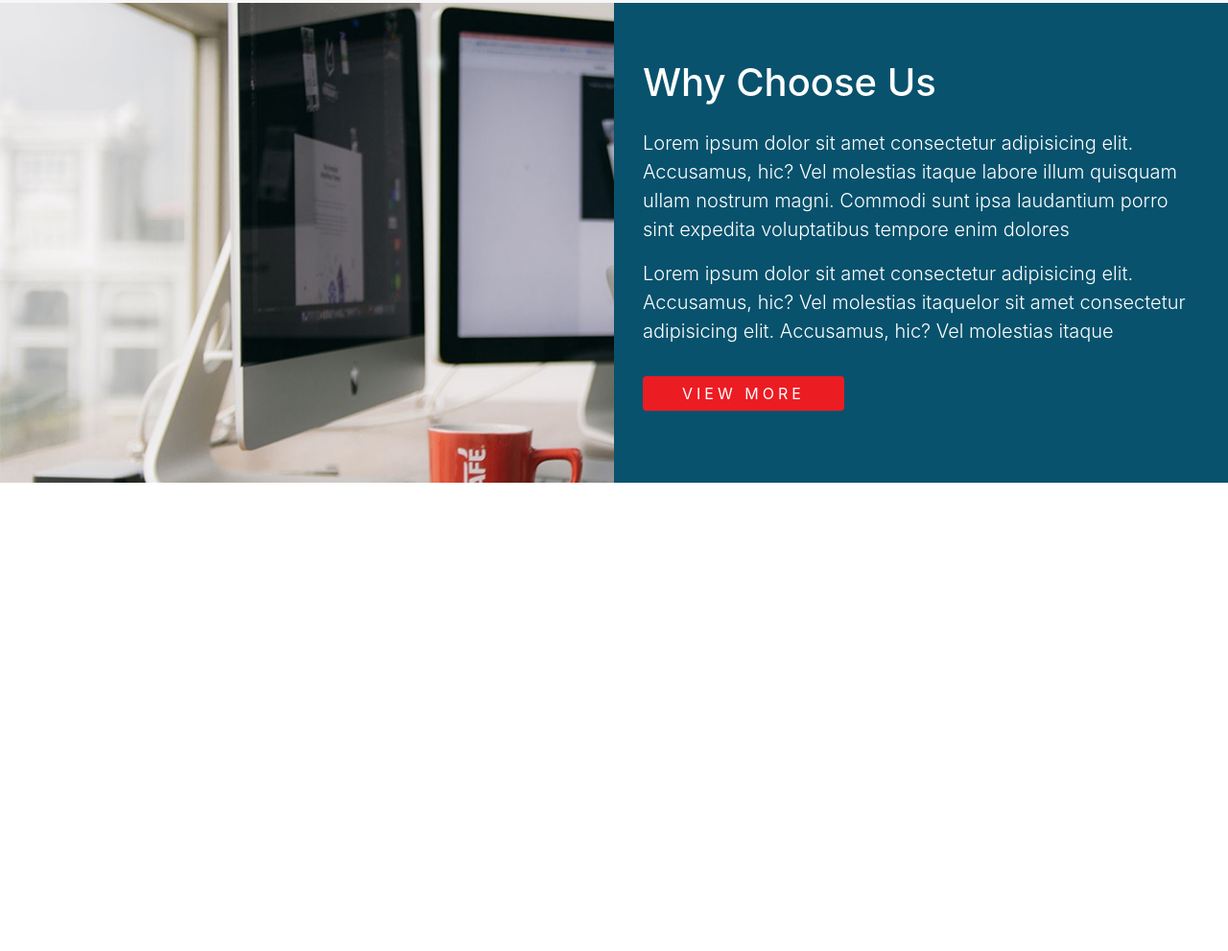
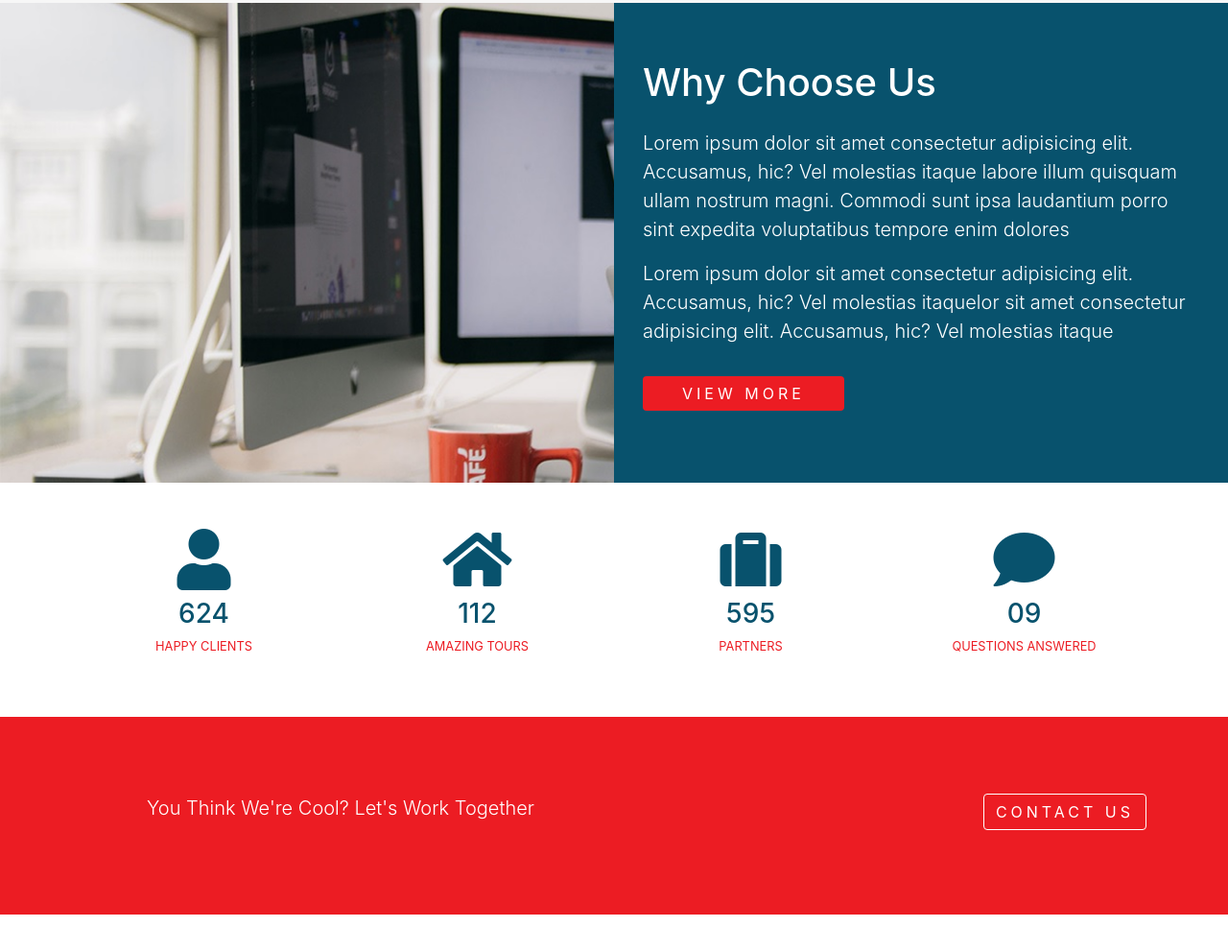
Before and after one commit to EslamKhalaf9/First-Bootstrap-4-Project, a plain HTML site: page index.html in a window 1280 px wide. Shown: the part 4308-5299 px from the top of the page at 96% size. Drawn offline with Linux system fonts and the light colour scheme.

Commit message:
added statistics section and contact section

```diff
--- a/css/style.css
+++ b/css/style.css
@@ -235,7 +235,6 @@
 /* Start Choose-us */
 #choose-us .row{
   background: url('../assets/testimonials.jpg') no-repeat center center/cover;
-  height: 500px;
   margin: 0
 }
 
@@ -243,6 +242,7 @@
   background-color: var(--primary-color);
   color: #fff;
   height: 100%;
+  min-height: 500px;
   display: flex;
   align-items: center;
 }
@@ -260,6 +260,30 @@
 }
 
 /* End Choose-us */
+
+/* Start Statistics */
+#statistics {
+  color: var(--primary-color);
+}
+
+#statistics p{
+  color: var(--secondary-color);
+  font-size: 0.8rem;
+}
+/* End Statistics */
+
+/* Start Contact */
+#contact{
+  background: var(--secondary-color);
+  padding: 5rem 0;
+}
+
+#contact .btn{
+  color: #fff;
+  border: 1px solid #fff;
+  letter-spacing: 4px;
+}
+/* End Contact */
 
 
 
--- a/index.html
+++ b/index.html
@@ -338,7 +338,7 @@
     <!-- Start Choose-us -->
     <section id="choose-us">
       <div class="row">
-        <div class="content col-md-6 ml-auto">
+        <div class="content col-md-6 ml-auto py-3">
             <div class="container">
               <h3 class="h1 mb-4">Why Choose Us</h3>
               <p class="lead">Lorem ipsum dolor sit amet consectetur adipisicing elit. Accusamus, hic? Vel molestias itaque labore illum quisquam ullam nostrum magni. Commodi sunt ipsa laudantium porro sint expedita voluptatibus tempore enim dolores</p>
@@ -350,6 +350,48 @@
     </section>
     <!-- End Choose-us -->
 
+    <!-- Start Statistics -->
+    <section id="statistics">
+      <div class="container">
+        <div class="row text-center my-5">
+          <div class="col-md-6 col-lg-3">
+            <i class="fas fa-user fa-fw fa-4x mb-2"></i>
+            <span class="d-block h3">624</span>
+            <p class="text-uppercase">happy clients</p>
+          </div>
+          <div class="col-md-6 col-lg-3">
+            <i class="fas fa-home fa-fw fa-4x mb-2"></i>
+            <span class="d-block h3">112</span>
+            <p class="text-uppercase">Amazing Tours</p>
+          </div>
+          <div class="col-md-6 col-lg-3">
+            <i class="fas fa-suitcase fa-fw fa-4x mb-2"></i>
+            <span class="d-block h3">595</span>
+            <p class="text-uppercase">Partners</p>
+          </div>
+          <div class="col-md-6 col-lg-3">
+            <i class="fas fa-comment fa-fw fa-4x mb-2"></i>
+            <span class="d-block h3">09</span>
+            <p class="text-uppercase">Questions Answered</p>
+          </div>
+        </div>
+      </div>
+    </section>
+    <!-- End Statistics -->
+
+    <!-- Start Contact us -->
+    <section id="contact">
+      <div class="container">
+        <div class="row text-white text-left text-md-center">
+            <p class="lead text-capitalize col-md">you think we're cool? let's work together</p>
+            <div class="con col-md text-md-right">
+              <a href="#" class="btn text-uppercase">contact us</a>
+            </div>
+          </div>
+      </div>
+    </section>
+    <!-- End Contact us -->
+
     <div style="margin-top: 1000px;"></div>
     <!-- Scripts -->
     <script src="js/jquery.js"></script>
```
